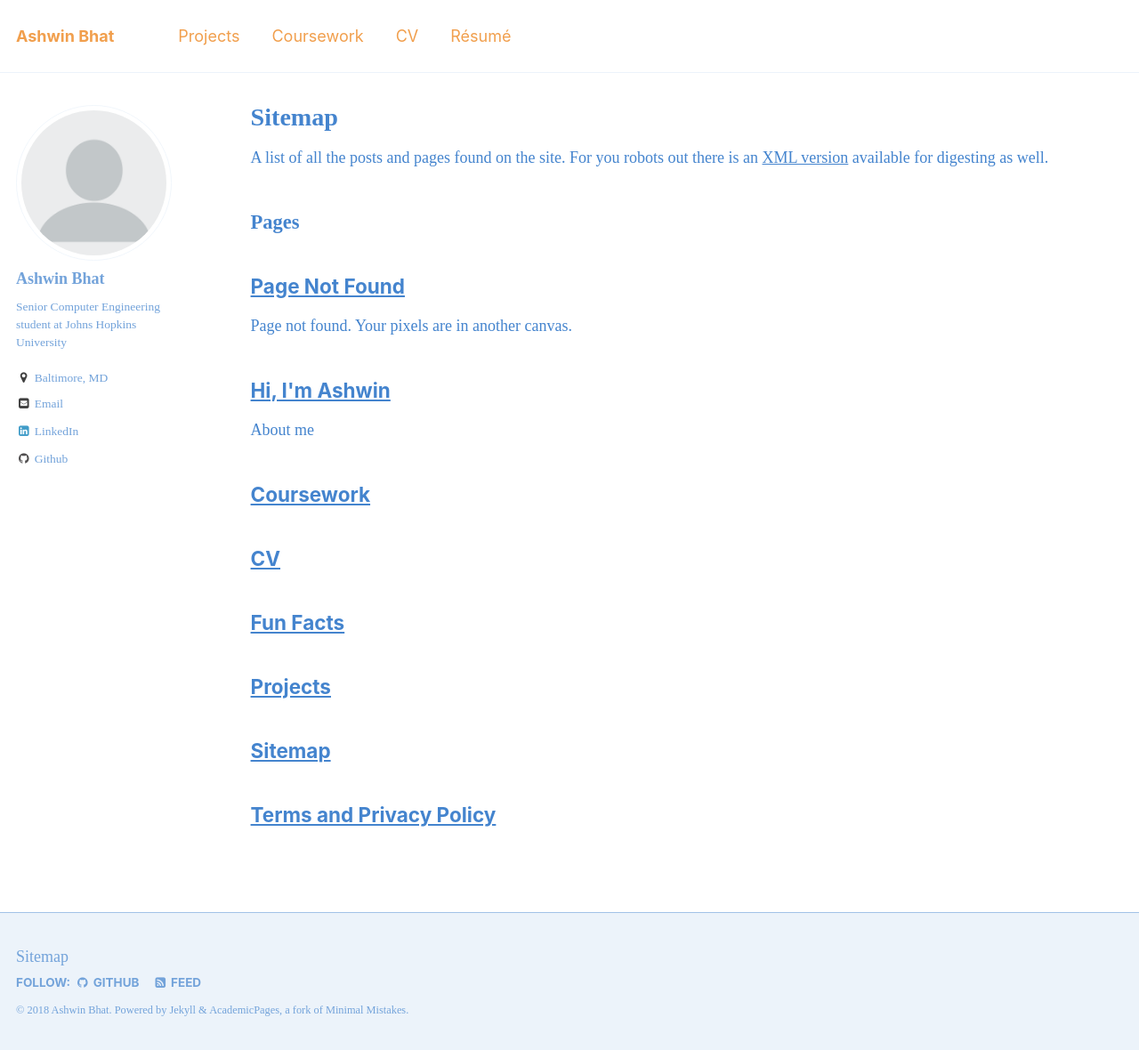
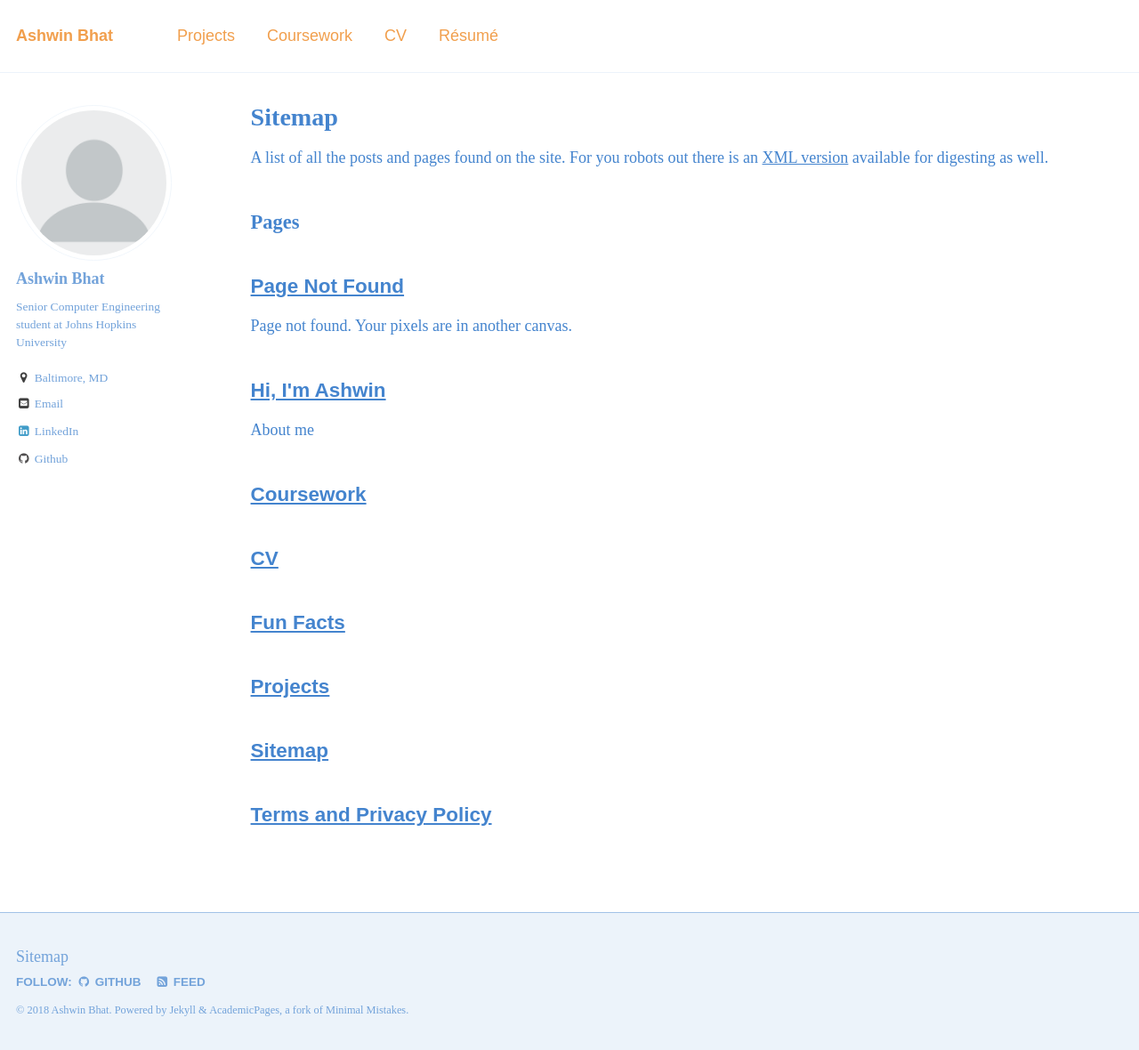
Before and after one commit to The-Shwin/the-shwin.github.io, a Jekyll site: the page built from _pages/sitemap.md, in a window 1280 px wide and 1180 px high. Shown: the whole window at 89% size. Built offline with Jekyll 4.4.1, drawn with Linux system fonts in a browser that asks for light colours.

Commit message:
Update _variables.scss

```diff
--- a/_sass/_variables.scss
+++ b/_sass/_variables.scss
@@ -14,7 +14,7 @@
 
 /* system typefaces */
 $serif                      : Georgia, Times, serif;
-$sans-serif                 : -apple-system, ".SFNSText-Regular", "San Francisco", "Roboto", "Segoe UI", "Helvetica Neue", "Lucida Grande", Arial, sans-serif;
+$sans-serif                 : Miso, sans-serif;
 $monospace                  : Monaco, Consolas, "Lucida Console", monospace;
 
 /* sans serif typefaces */
```
